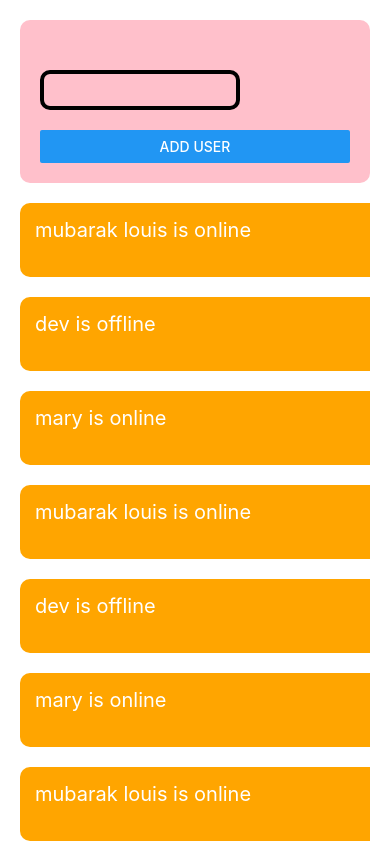
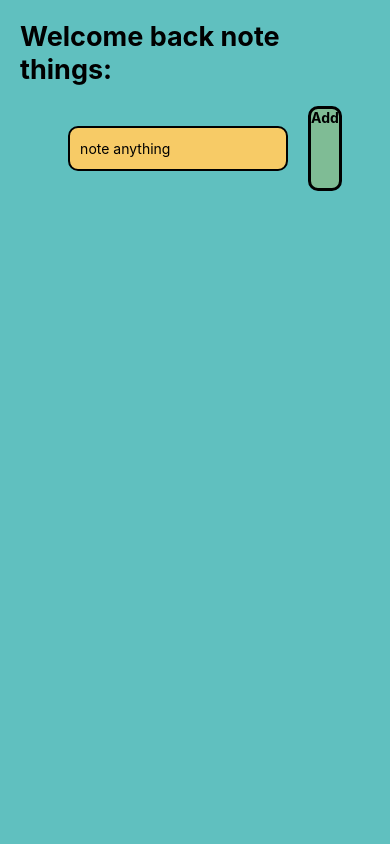
Before and after one commit to Louis12345642/first-react-native-app, a React Native app: screen / in a window 390 px wide. Shown: the top 844 px of the page. Built offline with nearby package versions, Linux system fonts and the light colour scheme.

Commit message:
work on making seperate components for the todo app

```diff
--- a/App.tsx
+++ b/App.tsx
@@ -1,122 +1,23 @@
-/* eslint-disable react-native/no-inline-styles */
-/**
- * Sample React Native App
- * https://github.com/facebook/react-native
- *
- * @format
- */
-
-import {useState} from 'react';
+/* eslint-disable prettier/prettier */
+import {Dimensions, StyleSheet, View} from 'react-native';
 import React from 'react';
-import {
-  Button,
-  FlatList,
-  StyleSheet,
-  Text,
-  TextInput,
-  View,
-} from 'react-native';
-
-//creating the state for name
+import Header from './components/Header';
+import Todo from './components/Todo';
 
 function App() {
-  //creating a list of users of the app
-
-  const [users, setUsers] = useState([
-    {
-      name: 'mubarak louis',
-      status: 'online',
-    },
-    {
-      name: 'dev',
-      status: 'offline',
-    },
-    {
-      name: 'mary',
-      status: 'online',
-    },
-    {
-      name: 'mubarak louis',
-      status: 'online',
-    },
-    {
-      name: 'dev',
-      status: 'offline',
-    },
-    {
-      name: 'mary',
-      status: 'online',
-    },
-    {
-      name: 'mubarak louis',
-      status: 'online',
-    },
-    {
-      name: 'dev',
-      status: 'offline',
-    },
-    {
-      name: 'mary',
-      status: 'online',
-    },
-  ]);
-
+  //creating the universal styles fo the app
+  let ScreenHeight = Dimensions.get('window').height;
   const styles = StyleSheet.create({
-    input: {
-      height: 40,
-      width: 200,
-      borderColor: 'black',
-      borderWidth: 4,
-      marginTop: 30,
-      color: 'black',
-      marginBottom: 20,
-      padding: 10,
-      borderRadius: 10,
-      minWidth: 200,
-    },
-    userInfor: {
-      color: '#fff',
-      fontSize: 20,
-      marginBottom: 20,
-    },
-    userCard: {
-      backgroundColor: 'orange',
-      width: 400,
-      padding: 15,
-      marginBottom: 20,
-      borderRadius: 10,
-      elevation: 5,
-    },
-    marg: {
-      margin: 20,
-    },
-    btn: {
-      marginBottom: 20,
-      backgroundColor: 'pink',
-      padding: 20,
-      borderRadius: 10,
-      elevation: 5,
+    mainWrapper: {
+      backgroundColor: '#60c0bf',
+      height: ScreenHeight,
     },
   });
 
-  //using the flatView to display the users
   return (
-    <View style={styles.marg}>
-      <View style={styles.btn}>
-        <TextInput style={styles.input} />
-        <Button title="Add user" />
-      </View>
-
-      <FlatList
-        data={users}
-        renderItem={({item}) => (
-          <View style={styles.userCard}>
-            <Text style={styles.userInfor}>
-              {item.name} is {item.status}
-            </Text>
-          </View>
-        )}
-      />
+    <View style={styles.mainWrapper}>
+      <Header />
+      <Todo />
     </View>
   );
 }
--- /dev/null
+++ b/components/Header.tsx
@@ -0,0 +1,24 @@
+/* eslint-disable prettier/prettier */
+import React from 'react';
+import {View, Text, StyleSheet} from 'react-native';
+
+function Header() {
+  //CREATING THE STYLES HERE
+  const styles = StyleSheet.create({
+    title: {
+      fontWeight: 'bold',
+      color:'black',
+      fontSize: 27,
+    },
+    headerWraper: {
+      padding: 20,
+    },
+  });
+  return (
+    <View style={styles.headerWraper}>
+      <Text style={styles.title}>Welcome back note things:</Text>
+    </View>
+  );
+}
+
+export default Header;
--- /dev/null
+++ b/components/Todo.tsx
@@ -0,0 +1,40 @@
+/* eslint-disable prettier/prettier */
+import React from 'react';
+import {StyleSheet, TextInput, View, Text} from 'react-native';
+
+function Todo() {
+  //creating all the styles here
+  const styles = StyleSheet.create({
+    textFlied: {
+      backgroundColor: '#f7cb66',
+      width: 220,
+      height: 45,
+      borderRadius: 10,
+      margin: 20,
+      padding: 10,
+      borderWidth: 2,
+      borderColor: '#000',
+    },
+    btnWraper: {
+      backgroundColor: '#7fbc95',
+      borderWidth: 3,
+      borderRadius: 10,
+    },
+    todoWraper: {
+      display: 'flex',
+      flexDirection: 'row',
+      justifyContent: 'center',
+    },
+  });
+
+
+  return (
+    <View style={styles.todoWraper}>
+      <TextInput placeholder="note anything" style={styles.textFlied} />
+      <View style={styles.btnWraper}>
+        <Text style={{fontWeight: 'bold'}}>Add</Text>
+      </View>
+    </View>
+  );
+}
+export default Todo;
```
Also changed, not shown: backup_code/first.tsx (added, +127 -0 lines).
